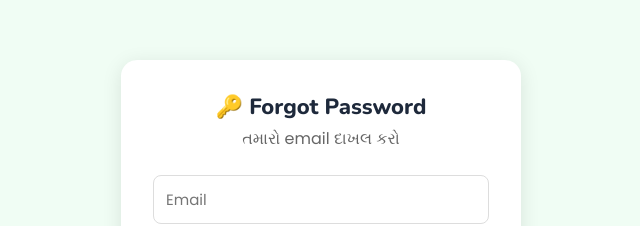
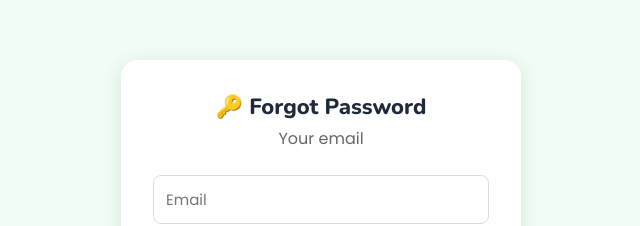
Before and after one commit to jitendraprajapati9956/Daily-Tracker, a React (Create React App) app in the folder frontend/daily-tracker/: page /forgot-password in a window 1280 px wide. Shown: the part 193-419 px from the top of the page, without its empty margins (319-959 px from the left). Built offline with nearby package versions, Linux system fonts and the light colour scheme.

Commit message:
Update ForgotPasswordPage.js

```diff
--- a/frontend/daily-tracker/src/pages/ForgotPasswordPage.js
+++ b/frontend/daily-tracker/src/pages/ForgotPasswordPage.js
@@ -16,7 +16,7 @@ export default function ForgotPasswordPage() {
         setLoading(true); setError("");
 
         try {
-            const res = await fetch("http://localhost:5000/api/auth/forgot-password", {
+            const res = await fetch("https://daily-tracker-1nvd.onrender.com/api/auth/forgot-password", {
                 method: "POST",
                 headers: { "Content-Type": "application/json" },
                 body: JSON.stringify({ email }),
@@ -39,7 +39,7 @@ export default function ForgotPasswordPage() {
         setLoading(true); setError("");
 
         try {
-            const res = await fetch("http://localhost:5000/api/auth/reset-password", {
+            const res = await fetch("https://daily-tracker-1nvd.onrender.com/api/auth/reset-password", {
                 method: "POST",
                 headers: { "Content-Type": "application/json" },
                 body: JSON.stringify({ email, password }),
@@ -65,7 +65,7 @@ export default function ForgotPasswordPage() {
                 {step === 1 && (
                     <>
                         <h2 style={styles.title}>🔑 Forgot Password</h2>
-                        <p style={styles.subtitle}>તમારો email દાખલ કરો</p>
+                        <p style={styles.subtitle}>Your email</p>
 
                         {error && <p style={styles.error}>{error}</p>}
 
@@ -91,7 +91,7 @@ export default function ForgotPasswordPage() {
                 {step === 2 && (
                     <>
                         <h2 style={styles.title}>🔒 New Password</h2>
-                        <p style={styles.subtitle}>{email} માટે નવો password set કરો</p>
+                        <p style={styles.subtitle}>{email} New password </p>
 
                         {error && <p style={styles.error}>{error}</p>}
 
```
